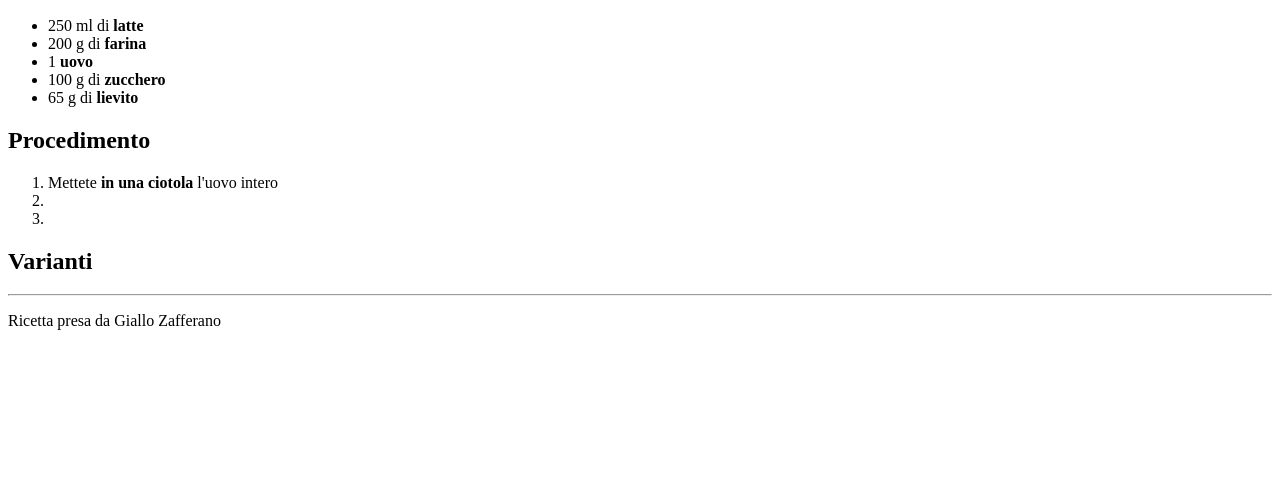
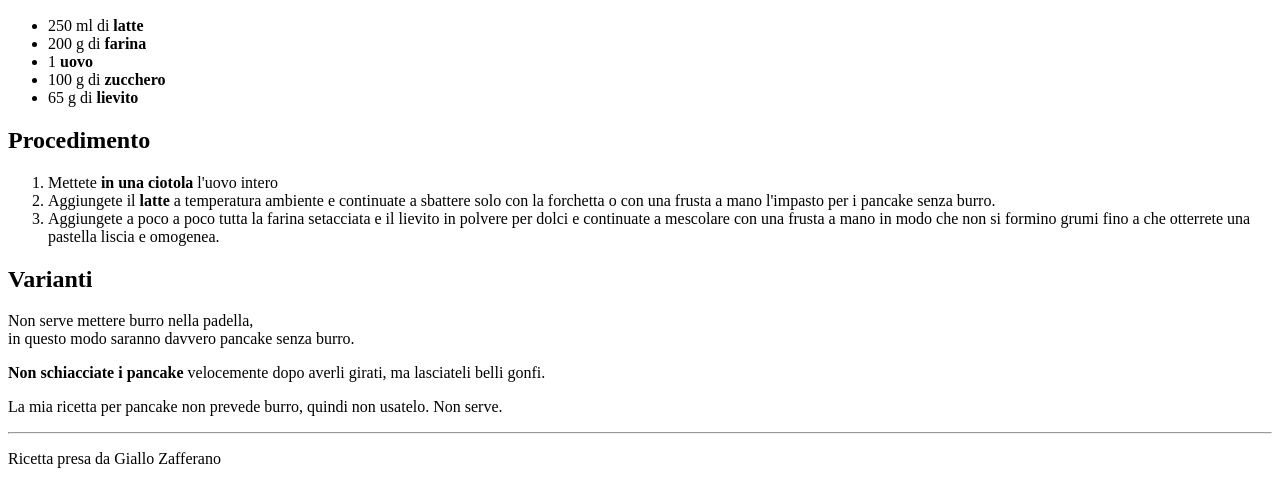
Before and after one commit to DOITA07-Ericchi/html-ricetta-pancake, a plain HTML site: page index.html in a window 1280 px wide. Shown: the part 110-612 px from the top of the page. Drawn offline with Linux system fonts and the light colour scheme.

Commit message:
Pagina completata

```diff
--- a/index.html
+++ b/index.html
@@ -19,13 +19,14 @@
     <h2>Procedimento</h2>
     <ol>
         <li>Mettete <b>in una ciotola</b> l'uovo intero</li>
-        <li></li>
-        <li></li>
+        <li>Aggiungete il <b>latte</b> a temperatura ambiente e continuate a sbattere solo con la forchetta o con una frusta a mano l'impasto per i pancake senza burro.</li>
+        <li>Aggiungete a poco a poco tutta la farina setacciata e il lievito in polvere per dolci e continuate a mescolare con una frusta a mano in modo che non si formino grumi fino a che otterrete una pastella liscia e omogenea.</li>
     </ol>
     <h2>Varianti</h2>
-    <p></p>
-    <p></p>
-    <p></p>
+    <p>Non serve mettere burro nella padella,<br>
+    in questo modo saranno davvero pancake senza burro.</p>
+    <p><b>Non schiacciate i pancake</b> velocemente dopo averli girati, ma lasciateli belli gonfi.</p>
+    <p>La mia ricetta per pancake non prevede burro, quindi non usatelo. Non serve.</p>
     <hr>
     <p>Ricetta presa da Giallo Zafferano</p>
 </body>
```
